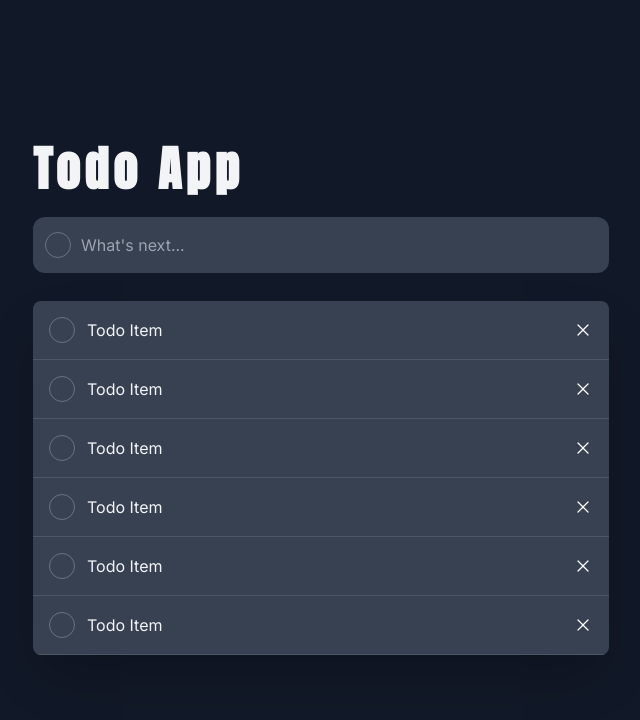
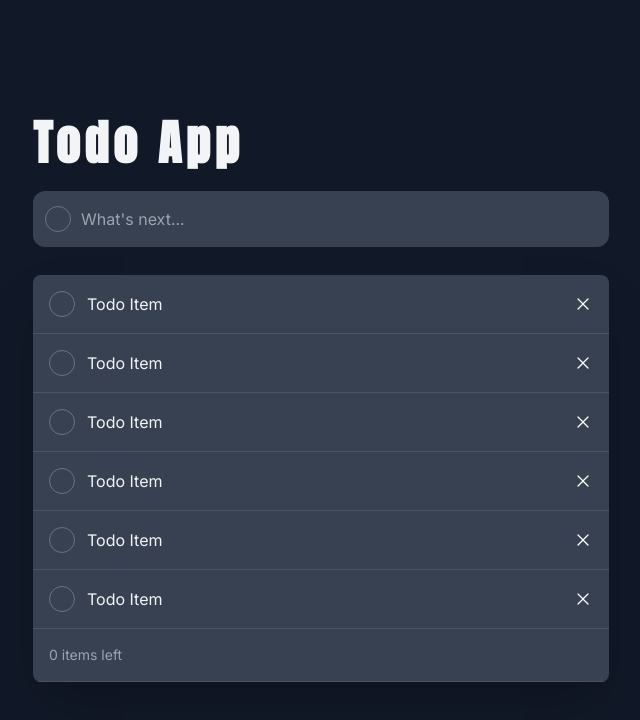
Before and after one commit to crslarez/todo-app, a React (Create React App) app: page / in a window 1280 px wide. Shown: the top 720 px of the page, without its empty margins (319-959 px from the left). Built offline with nearby package versions, Linux system fonts and the light colour scheme.

Commit message:
Feat: TodoFilters components fix

```diff
--- a/src/components/TodoFilters/TodoFilters.components.jsx
+++ b/src/components/TodoFilters/TodoFilters.components.jsx
@@ -1,6 +1,6 @@
-const FiltersContainer =( { children }) => {
+const FiltersContainer = ( { children }) => {
     return (
-    <div className="flex-center justify-between p-4 bg-gray-700 border-b border-solid border-gray-500">
+    <div className="flex items-center justify-between p-4 bg-gray-700 border-b border-solid border-gray-600">
     {children}
     </div>
     )
--- a/src/components/TodoFilters/TodoFilters.jsx
+++ b/src/components/TodoFilters/TodoFilters.jsx
@@ -1,5 +1,4 @@
 import { FiltersContainer, ItemsLeft } from "./TodoFilters.components"
-
 const TodoFilters = () => {
     return (
         <FiltersContainer>
--- a/src/components/TodoList/TodoList.jsx
+++ b/src/components/TodoList/TodoList.jsx
@@ -1,7 +1,10 @@
+import { TodoFilters } from "../TodoFilters";
+
 const TodoList = ({ children }) => {
   return (
     <div className="flex flex-col mt-7 rounded-lg overflow-hidden shadow-2xl">
       {children}
+      <TodoFilters />
          </div>
   )
 }
```
Also changed, not shown: src/components/index.js (added).
